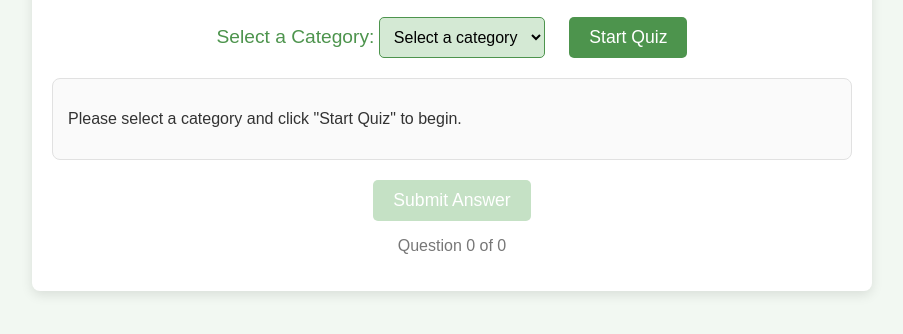
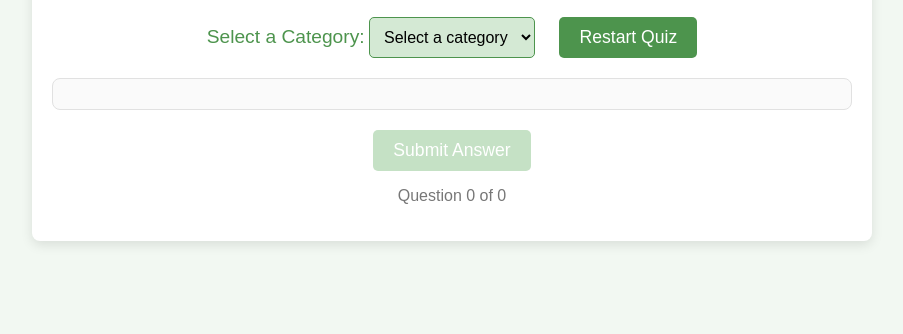
Before and after one commit to SilverLucFox/super-mcq, a plain HTML site: page mcq/mcq.html in a window 1280 px wide. Shown: the part 194-528 px from the top of the page, without its empty margins (188-1091 px from the left). Drawn offline with Linux system fonts and the light colour scheme.

Commit message:
Update mcq.html

```diff
--- a/mcq/mcq.html
+++ b/mcq/mcq.html
@@ -19,12 +19,11 @@
                 <select id="category-select">
                     <option value="" disabled selected>Select a category</option>
                 </select>
-                <button id="start-btn">Start Quiz</button>
+                <button id="start-btn">Restart Quiz</button>
             </div>
 
             <div id="question-area" class="question-area">
                 <!-- Questions will appear here -->
-                <p>Please select a category and click "Start Quiz" to begin.</p>
             </div>
 
             <footer>
```
